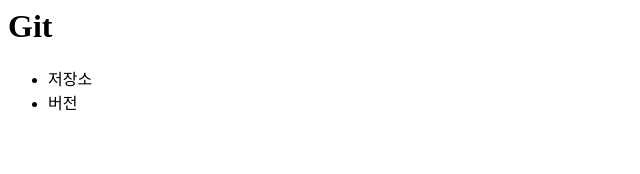
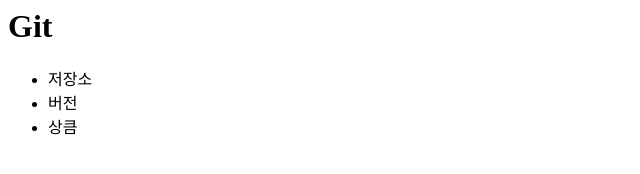
Before and after one commit to ncjang/opentutorials_git_ncjang, a plain HTML site: page index.html in a window 1280 px wide. Shown: the full height of the page, 0-640 px from the left. Drawn offline with Linux system fonts and the light colour scheme.

Commit message:
상큼 li추가

```diff
--- a/index.html
+++ b/index.html
@@ -9,6 +9,7 @@
 	<ul>
 		<li>저장소</li>
 		<li>버전</li>
+		<li>상큼</li>
 	</ul>
 </body>
 </html>
```
